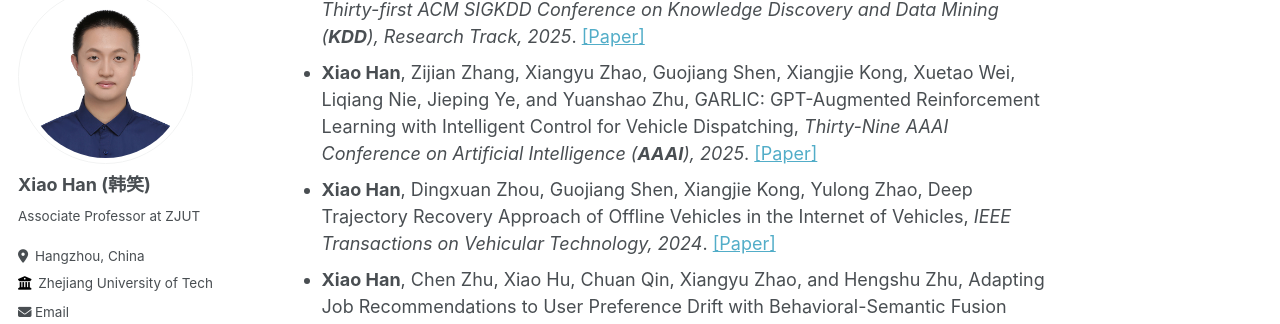
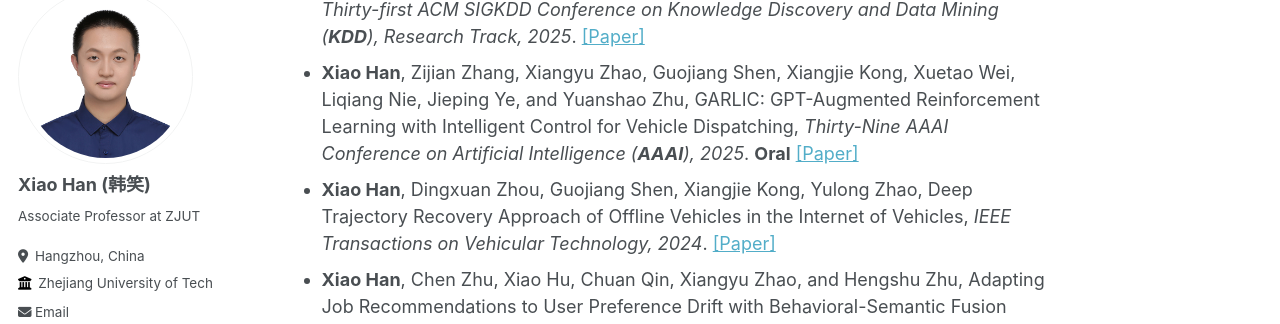
Before and after one commit to hahahenha/hahahenha.github.io, a Jekyll site: the page built from _pages/about.md, in a window 1280 px wide and 900 px high, scrolled down 1105 px. Shown: the part 117-441 px from the top of the window. Built offline with Jekyll 4.4.1, drawn with Linux system fonts in a browser that asks for light colours; some web fonts are replaced.

Commit message:
Update about.md

```diff
--- a/_pages/about.md
+++ b/_pages/about.md
@@ -71,30 +71,36 @@ If you are interested in collaborating with me or want to have a chat, always fe
     <em>Thirty-first ACM SIGKDD Conference on Knowledge Discovery and Data Mining (<Strong>KDD</Strong>), Research Track,  2025</em>.
     <a target="_blank" rel="noopener" href="https://arxiv.org/abs/2408.11312">[Paper]</a>
   </li>
+
   <li>
   <Strong>Xiao Han</Strong>, Zijian Zhang, Xiangyu Zhao, Guojiang Shen, Xiangjie Kong, Xuetao Wei, Liqiang Nie, Jieping Ye, and Yuanshao Zhu,
     GARLIC: GPT-Augmented Reinforcement Learning with Intelligent Control for Vehicle Dispatching,
     <em>Thirty-Nine AAAI Conference on Artificial Intelligence (<Strong>AAAI</Strong>), 2025</em>.
+    <Strong>Oral</Strong>
     <a target="_blank" rel="noopener" href="https://arxiv.org/abs/2408.10286">[Paper]</a>
   </li>
+
   <li>
     <Strong>Xiao Han</Strong>, Dingxuan Zhou, Guojiang Shen, Xiangjie Kong, Yulong Zhao,
     Deep Trajectory Recovery Approach of Offline Vehicles in the Internet of Vehicles,
     <em>IEEE Transactions on Vehicular Technology, 2024</em>.
     <a target="_blank" rel="noopener" href="https://ieeexplore.ieee.org/document/10586793">[Paper]</a>
   </li>
+
   <li>
     <Strong>Xiao Han</Strong>, Chen Zhu, Xiao Hu, Chuan Qin, Xiangyu Zhao, and Hengshu Zhu,
     Adapting Job Recommendations to User Preference Drift with Behavioral-Semantic Fusion Learning,
     <em>The 30th ACM SIGKDD Conference on Knowledge Discovery and Data Mining (<Strong>KDD</Strong>), Research Track, 2024</em>.
     <a target="_blank" rel="noopener" href="https://arxiv.org/pdf/2407.00082">[Paper]</a>
   </li>
+
   <li>
     <Strong>Xiao Han</Strong>, Xiangyu Zhao, Liang Zhang, and Wanyu Wang,
     Mitigating action hysteresis in traffic signal control with traffic predictive reinforcement learning,
     <em>The 29th ACM SIGKDD Conference on Knowledge Discovery and Data Mining (<Strong>KDD</Strong>), Research Track, 2023</em>.
     <a target="_blank" rel="noopener" href="https://dl.acm.org/doi/abs/10.1145/3580305.3599528">[Paper]</a>
   </li>
+
   <li>
     <Strong>Xiao Han</Strong>, Guojiang Shen, Xi Yang, and Xiangjie Kong,
     Congestion Recognition for Hybrid Urban Road System via Digraph Convolutional Network,
```
